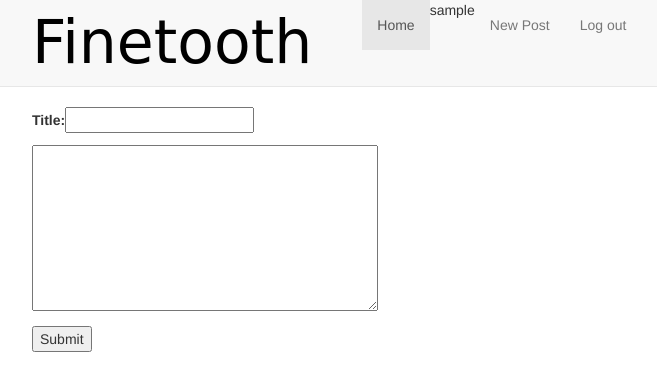
After one commit to zackmdavis/Finetooth, a Django app: page /new_post/ in a window 1280 px wide. The commit adds this page. Shown: the top 391 px of the page, without its empty margins (38-695 px from the left). Run offline with Django 3.2, Linux system fonts and the light colour scheme; the visitor is signed in with stand-in values (Sample User, id 1); some libraries are stand-ins or nearby versions; some web fonts are replaced.

Commit message:
first post

```diff
--- a/core/views.py
+++ b/core/views.py
@@ -3,6 +3,8 @@ from django.http import HttpResponse
 from django.views.decorators.csrf import csrf_exempt
 from django.views.decorators.http import require_POST
 from django.contrib.auth import logout
+from django.contrib.auth.decorators import login_required
+from django.core.urlresolvers import reverse
 
 from core.models import Post, Comment
 
@@ -16,6 +18,19 @@ def show_post(request, pk):
     # column!) and look them up that way?
     post = Post.objects.get(pk=pk)
     return render(request, "post.html", {'post': post})
+
+@login_required
+def new_post(request):
+    if request.method == "POST":
+        content = request.POST["content"]
+        title = request.POST["title"]
+        new_post = Post.objects.create(
+            content=content, title=title, author=request.user
+        )
+        return redirect(reverse("show_post", args=(new_post.pk,)))
+    else:
+        return render(request, "new_post.html", {})
+
 
 @require_POST
 @csrf_exempt
--- a/templates/base.html
+++ b/templates/base.html
@@ -22,6 +22,7 @@
 	  <li><a href="#TODO">Sign up</a></li>
 	  {% else %}
 	  <li>{{ user.username }}</li>
+      <li> <a href="{% url 'new_post' %}"> New Post</a></li>
       <li> <a href="/logout">Log out</a></li>
 	  {% endif %}
 	</ul>
--- /dev/null
+++ b/templates/new_post.html
@@ -0,0 +1,12 @@
+{% extends "base.html" %}
+
+{% block subtitle %}new post{% endblock %}
+
+{% block content %}
+<form action="{% url 'new_post' %}" method="post">
+{% csrf_token %}
+<p><label for="title">Title: </label><input type="text" name="title" id="title"></p>
+<p><textarea id="content" name="content" rows="8" cols="40"></textarea></p>
+<p><input type="submit" value="Submit"></p>
+</form>
+{% endblock %}
--- a/urls.py
+++ b/urls.py
@@ -1,10 +1,12 @@
 from django.conf.urls import patterns, include, url
 from django.contrib.auth.views import login
+
 
 urlpatterns = patterns(
     '',
     url(r'^$', 'core.views.home', name='home'),
     url(r'^(\d+)/$', 'core.views.show_post', name="show_post"),
+    url(r'^new_post/$', 'core.views.new_post', name="new_post"),
     url(r'^vote/(?P<kind>.+)/(?P<pk>\d+)/$',
         'core.views.ballot_box', name="vote"),
     url(r'^login/', login, {'template_name': "login.html"}, name="login"),
```
